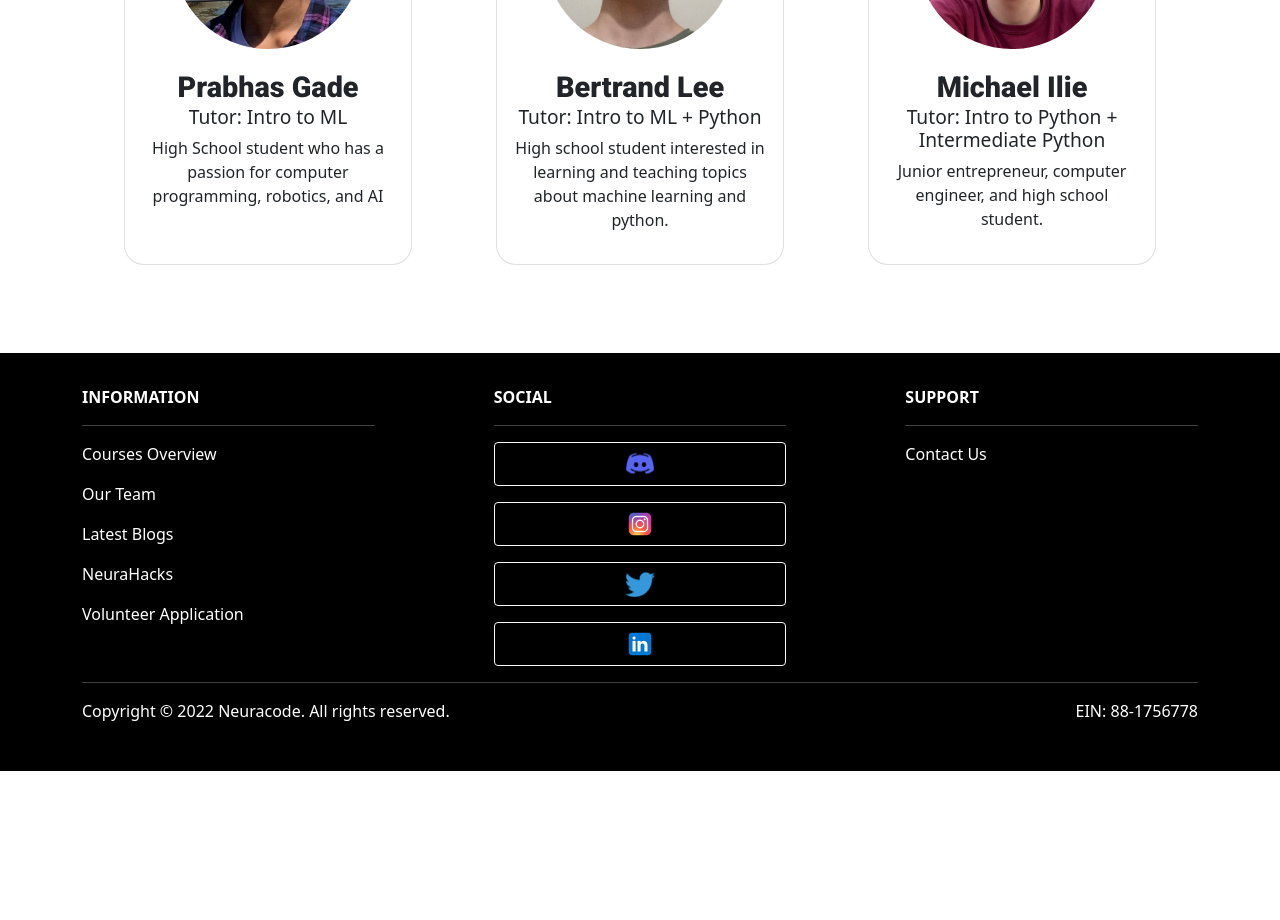
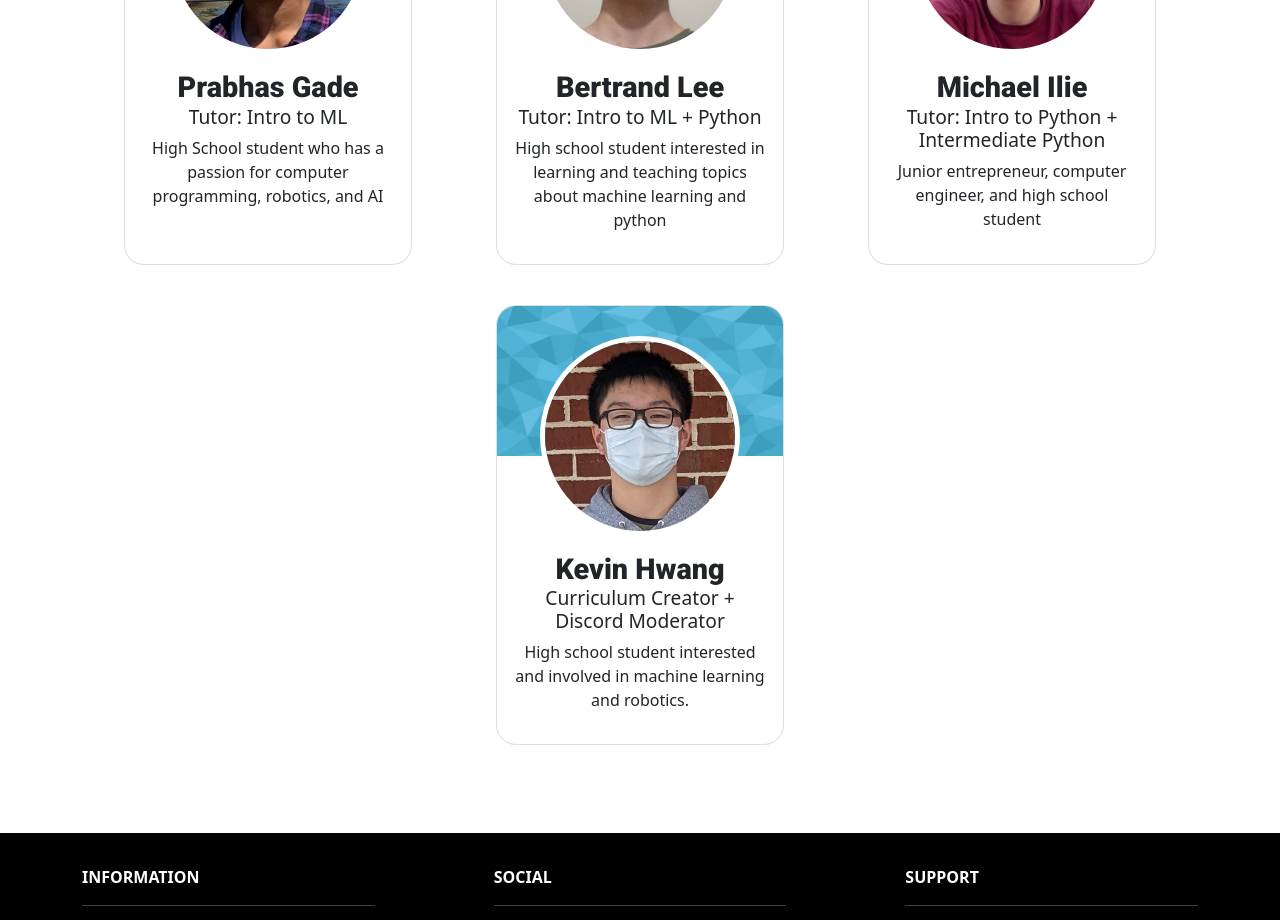
Before and after one commit to Neuracode/website, a Next.js app: page /about/team in a window 1280 px wide. Shown: the part 2720-3640 px from the top of the page. Before the commit the page ends 3491 px from the top, so only its background shows below. Built offline with nearby package versions, Linux system fonts and the light colour scheme.

Commit message:
Add Kevin to website

```diff
--- a/pages/about/team.tsx
+++ b/pages/about/team.tsx
@@ -91,13 +91,19 @@ const Team: React.FC = () => {
                         name='Bertrand Lee'
                         title='Tutor: Intro to ML + Python'
                         image='bertrand_lee.jpeg'
-                        description='High school student interested in learning and teaching topics about machine learning and python.'
+                        description='High school student interested in learning and teaching topics about machine learning and python'
                     />
                     <TeamCard
                         name='Michael Ilie'
                         title='Tutor: Intro to Python + Intermediate Python'
                         image='michael_ilie.jpeg'
-                        description='Junior entrepreneur, computer engineer, and high school student.'
+                        description='Junior entrepreneur, computer engineer, and high school student'
+                    />
+                    <TeamCard
+                        name='Kevin Hwang'
+                        title='Curriculum Creator + Discord Moderator'
+                        image='kevin_hwang.jpeg'
+                        description='High school student interested and involved in machine learning and robotics.'
                     />
                 </div>
             </Container>
```
Also changed, not shown: public/team/kevin_hwang.jpeg (added).
